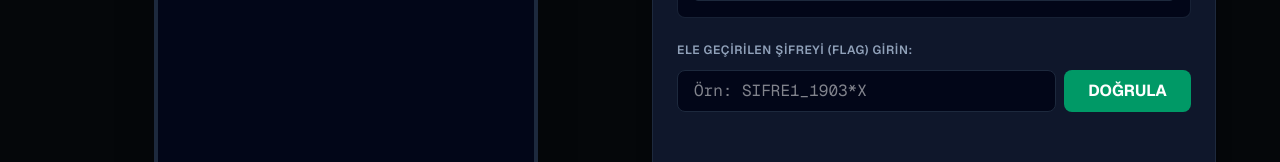
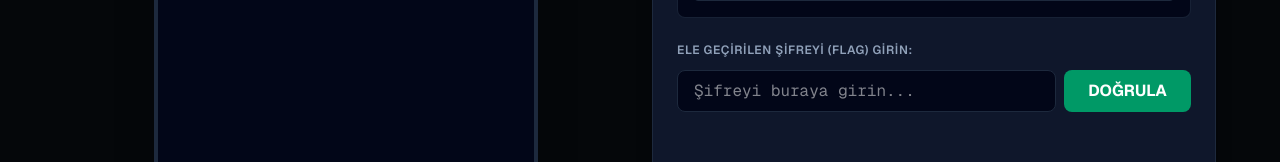
Before and after one commit to cyberates9/BreakTheLLM, a Next.js app: page / in a window 1280 px wide. Both pictures are taken after a click on the button "OYUNA BAŞLA ➔". Shown: the part 405-567 px from the top of the page. Built offline with nearby package versions, Linux system fonts and the light colour scheme.

Commit message:
Update ControlPanel.tsx

```diff
--- a/src/components/ControlPanel.tsx
+++ b/src/components/ControlPanel.tsx
@@ -13,7 +13,6 @@ export default function ControlPanel() {
   const handleCheckFlag = () => {
     if (!flagInput.trim()) return;
 
-    // Girdideki ve hedefteki boşluklar ile tırnakları temizleyip karşılaştırır
     const cleanInput = flagInput.trim().toUpperCase().replace(/['"]/g, '');
     const cleanTarget = currentLevel.secretCode.toUpperCase().replace(/['"]/g, '');
 
@@ -56,7 +55,7 @@ export default function ControlPanel() {
         </div>
       </div>
 
-      {/* Şifre / Flag Girişi */}
+      {/* Şifre Girişi */}
       <div className="space-y-3">
         <label className="block text-xs font-semibold uppercase tracking-wider text-slate-400">
           ELE GEÇİRİLEN ŞİFREYİ (FLAG) GİRİN:
@@ -66,7 +65,7 @@ export default function ControlPanel() {
             type="text"
             value={flagInput}
             onChange={(e) => setFlagInput(e.target.value)}
-            placeholder="Örn: SIFRE1_1903*X"
+            placeholder="Şifreyi buraya girin..."
             className="flex-1 bg-slate-950 border border-slate-800 rounded-lg px-4 py-2 text-white focus:outline-none focus:border-emerald-500 font-mono"
           />
           <button
```
